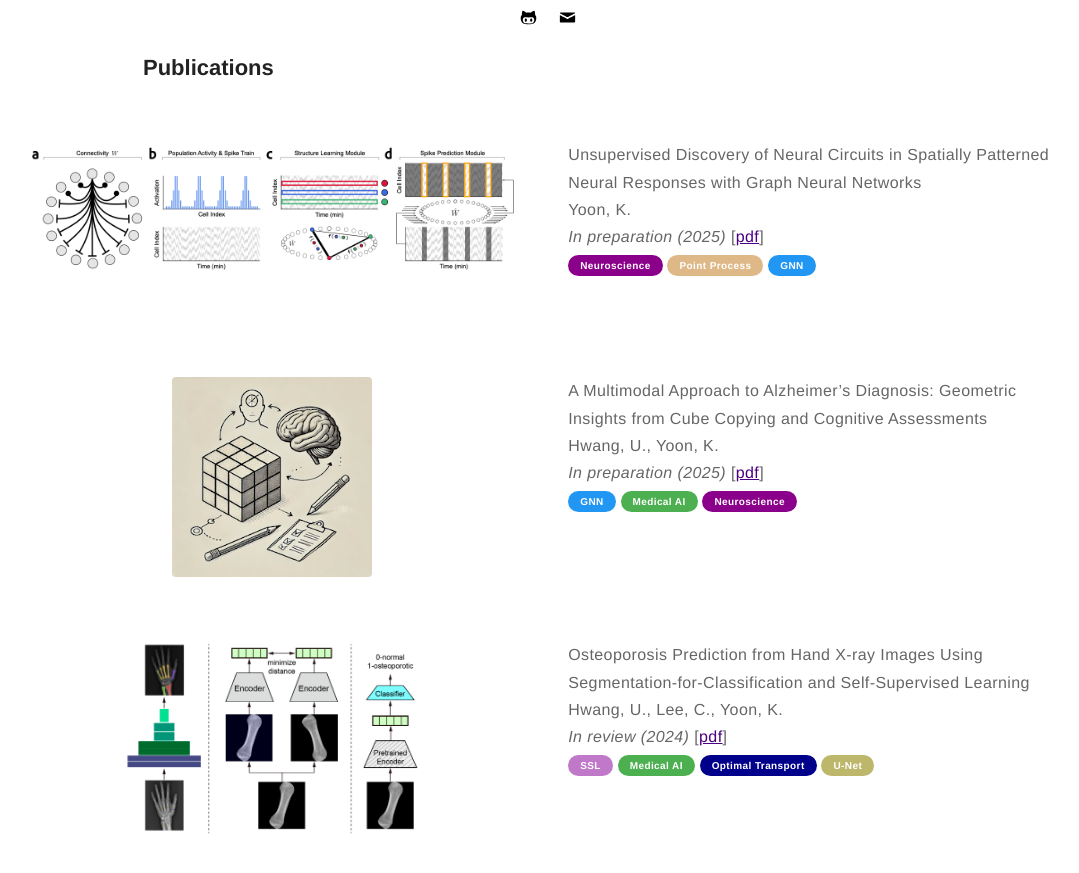
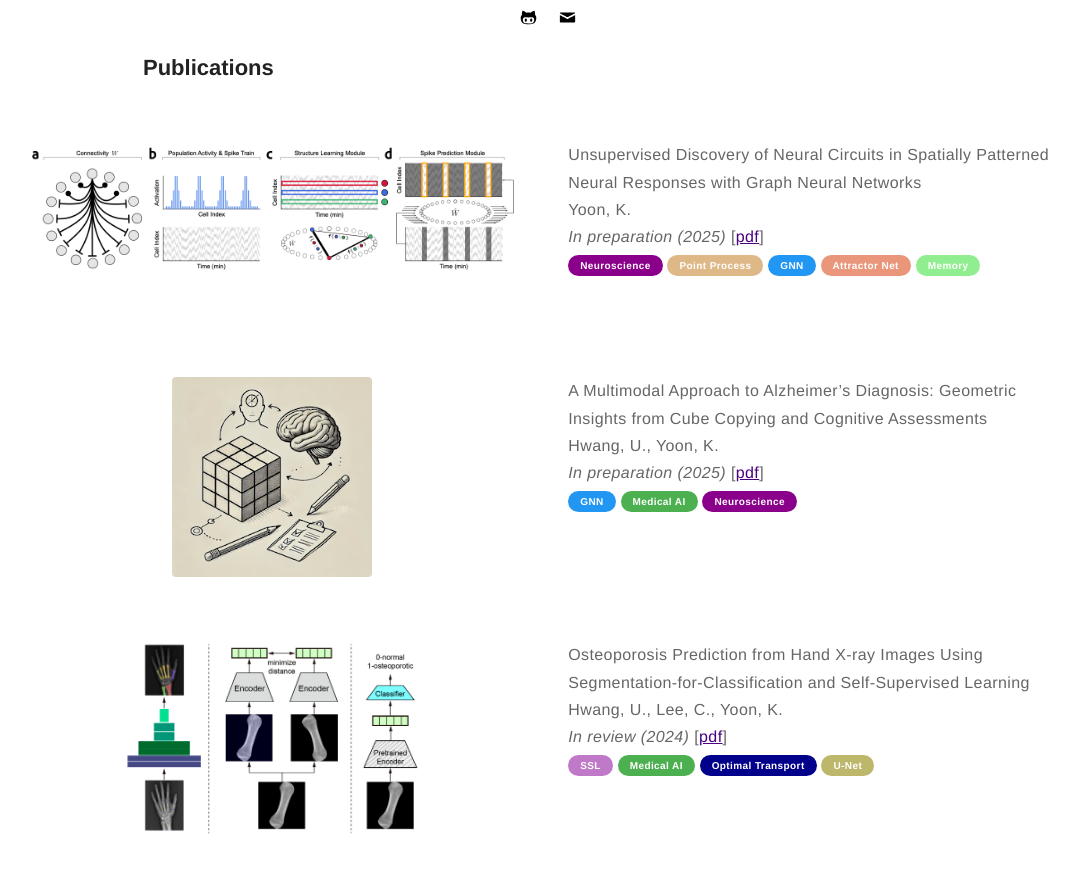
Before and after one commit to kijungyoon/kijungyoon.github.io, a Jekyll site: the page built from papers.md, in a window 1280 px wide and 900 px high, scrolled down 433 px. Shown: the top 873 px of the window, without its empty margins (92-1171 px from the left). Built offline with Jekyll 4.4.1, drawn with Linux system fonts in a browser that asks for light colours.

Commit message:
Update papers.md

```diff
--- a/papers.md
+++ b/papers.md
@@ -17,6 +17,8 @@ layout: page
     <span class="pill-label pill-dmagenta">Neuroscience</span>
     <span class="pill-label pill-bwood">Point Process</span>
     <span class="pill-label pill-blue">GNN</span>
+    <span class="pill-label pill-dsalmon">Attractor Net</span>
+    <span class="pill-label pill-lgreen">Memory</span>
     </p>
     </div>
 </div>
```
